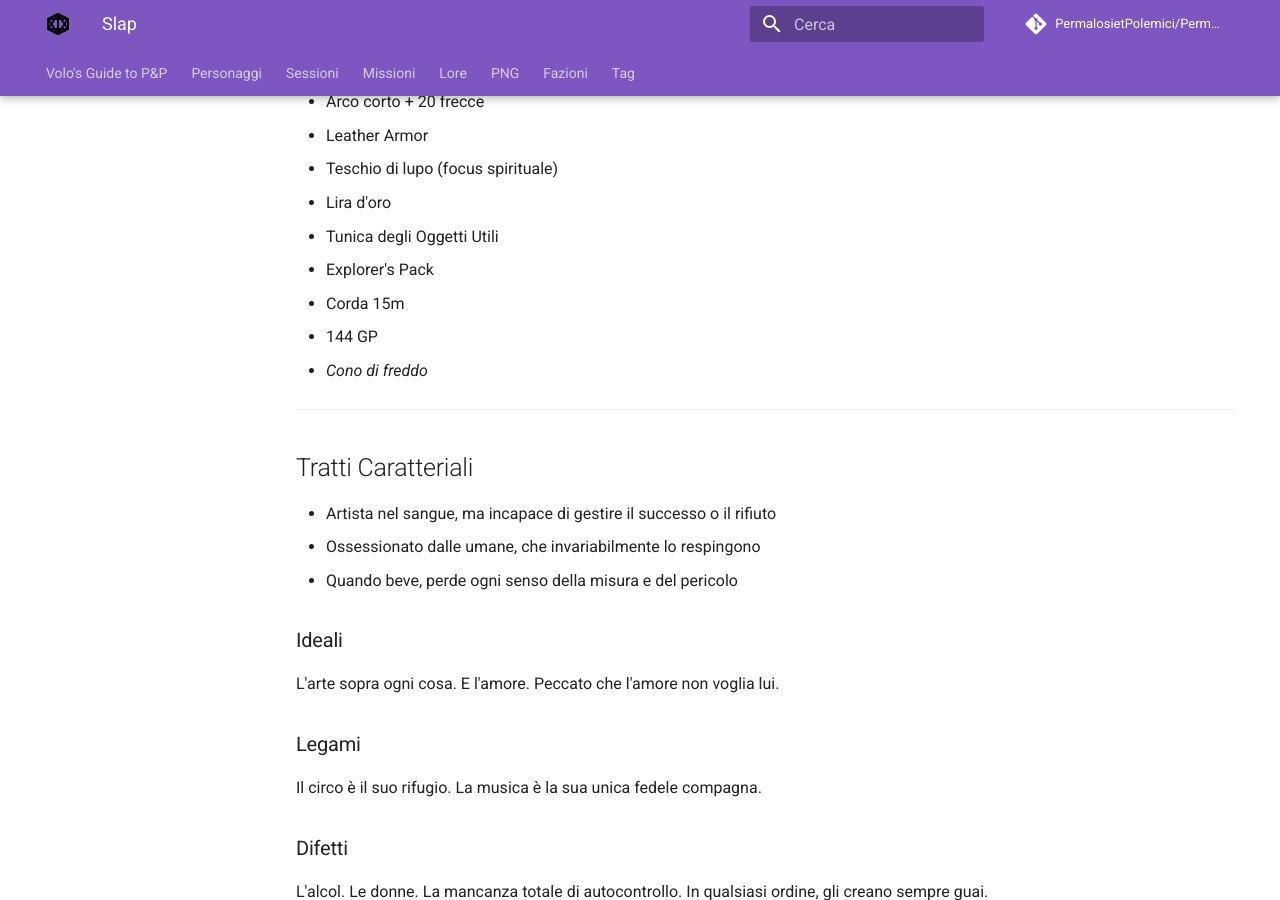
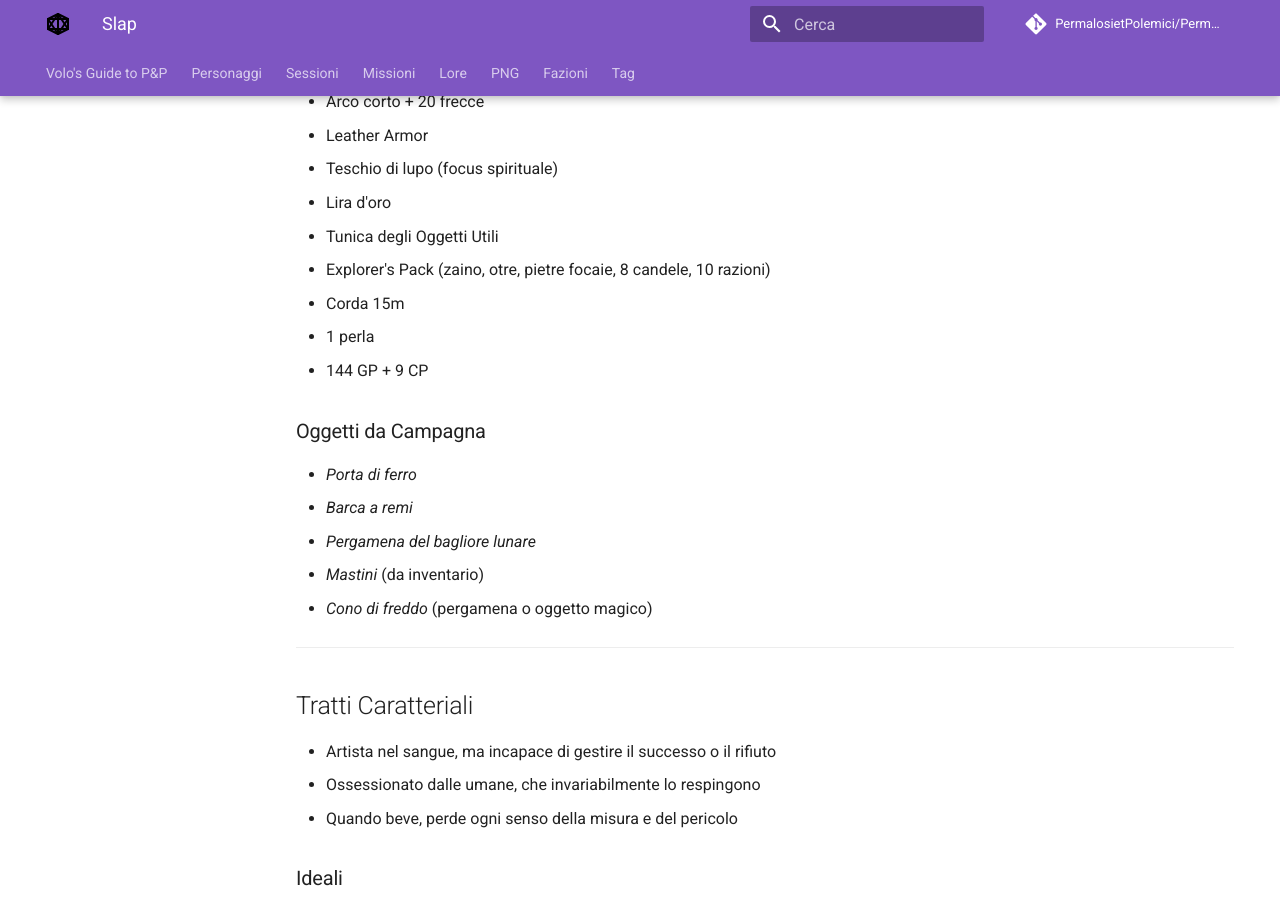
Before and after one commit to PermalosietPolemici/PermalosietPolemici.github.io, an MkDocs documentation site: the page built from docs/pg/strahd/slap.md, in a window 1280 px wide and 900 px high, scrolled down 6279 px. Built offline with MkDocs 1.6.1 and Material for MkDocs 9.7.7, drawn with Linux system fonts in a browser that asks for light colours; comment, search, counter and statistics services are not loaded.

```diff
--- a/docs/pg/strahd/slap.md
+++ b/docs/pg/strahd/slap.md
@@ -187,10 +187,17 @@
 - Teschio di lupo (focus spirituale)
 - Lira d'oro
 - Tunica degli Oggetti Utili
-- Explorer's Pack
+- Explorer's Pack (zaino, otre, pietre focaie, 8 candele, 10 razioni)
 - Corda 15m
-- 144 GP
-- *Cono di freddo*
+- 1 perla
+- 144 GP + 9 CP
+
+### Oggetti da Campagna
+- *Porta di ferro*
+- *Barca a remi*
+- *Pergamena del bagliore lunare*
+- *Mastini* (da inventario)
+- *Cono di freddo* (pergamena o oggetto magico)
 
 ---
 
```
Also changed, not shown: docs/pg/index.md (+1 -2 lines), docs/pg/strahd/index.md (+1 -2 lines).
